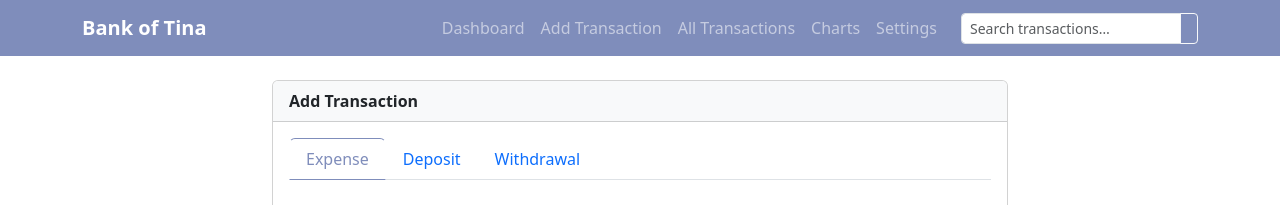
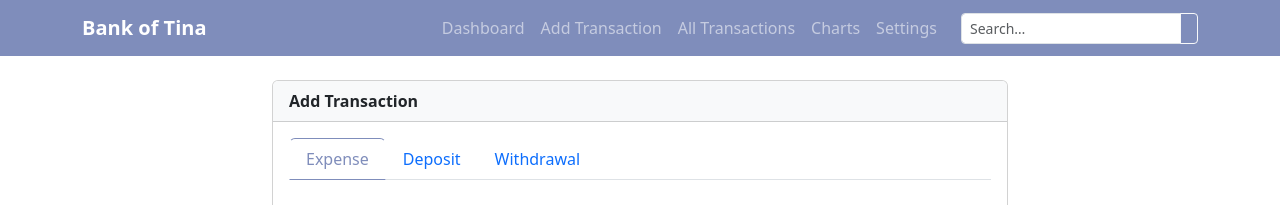
Before and after one commit to phoen-ix/bank-of-tina, a Flask app: page /transaction/add in a window 1280 px wide. Shown: the top 205 px of the page. Run offline with Flask 3, Linux system fonts and the light colour scheme; data that the repository does not hold is empty; parts of the project's set-up code (start-up, migrations or seed data) failed here and were passed over; some libraries are stand-ins or nearby versions.

Commit message:
Give the navbar search a placeholder that fits
The narrow navbar input cut its placeholder off ("Search transaction",
"Transaktionen such"). It now says "Search…" / "Suchen…"; the full
"Search transactions…" stays as its aria-label.

Co-Authored-By: Claude Opus 5.5 <noreply@anthropic.com>

```diff
--- a/app/templates/base.html
+++ b/app/templates/base.html
@@ -75,7 +75,7 @@
                 <form class="d-flex ms-3" action="{{ url_for('main.search') }}" method="GET">
                     <div class="input-group input-group-sm">
                         <input class="form-control" type="search" name="q"
-                               placeholder="{{ _('Search transactions…') }}" aria-label="{{ _('Search transactions…') }}"
+                               placeholder="{{ _('Search…') }}" aria-label="{{ _('Search transactions…') }}"
                                value="{{ request.args.get('q', '') if request.endpoint == 'main.search' else '' }}">
                         <button class="btn btn-outline-light" type="submit" aria-label="{{ _('Search') }}">
                             <i class="bi bi-search"></i>
```
Also changed, not shown: tests/test_i18n.py (+12 -0 lines), app/translations/de/LC_MESSAGES/messages.po, app/translations/en/LC_MESSAGES/messages.po, 3 other files.
